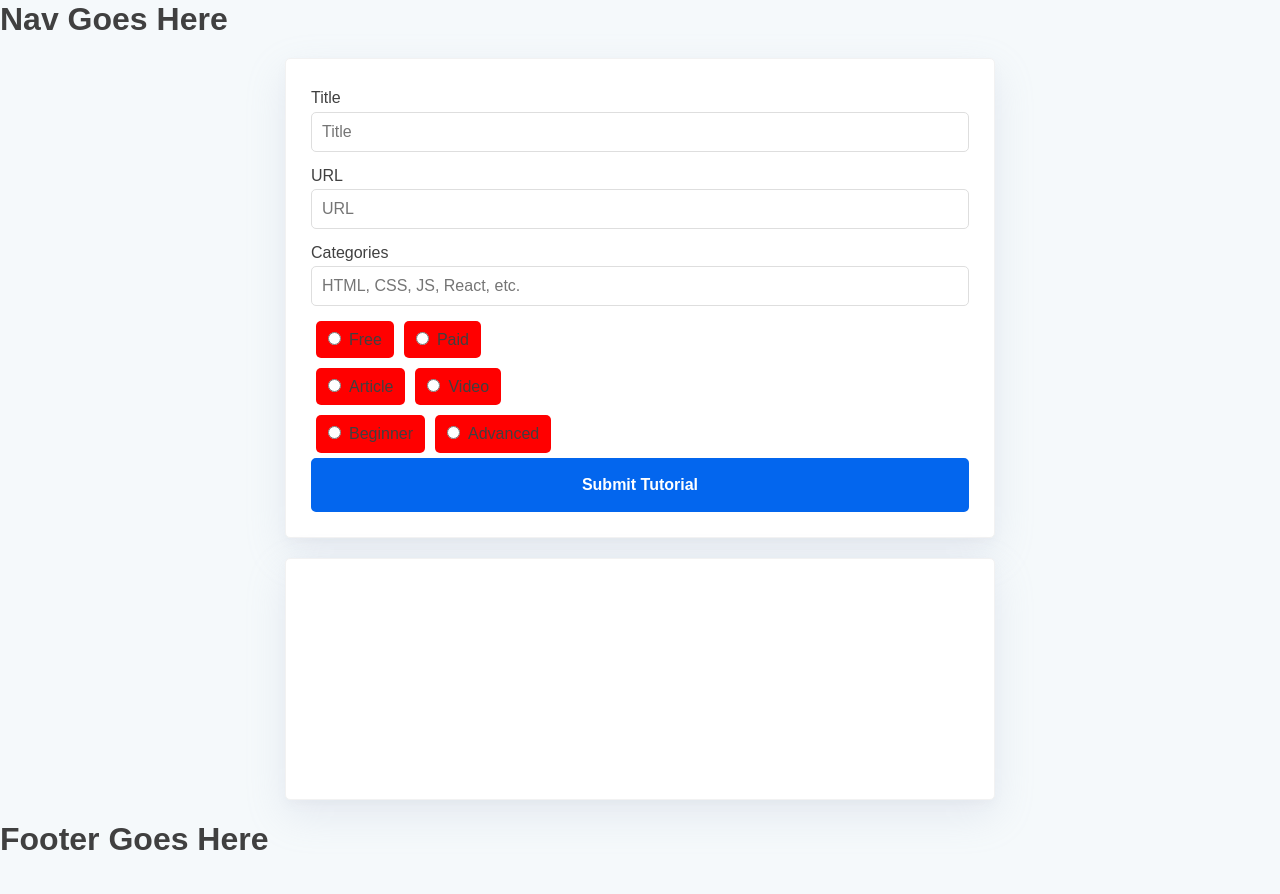
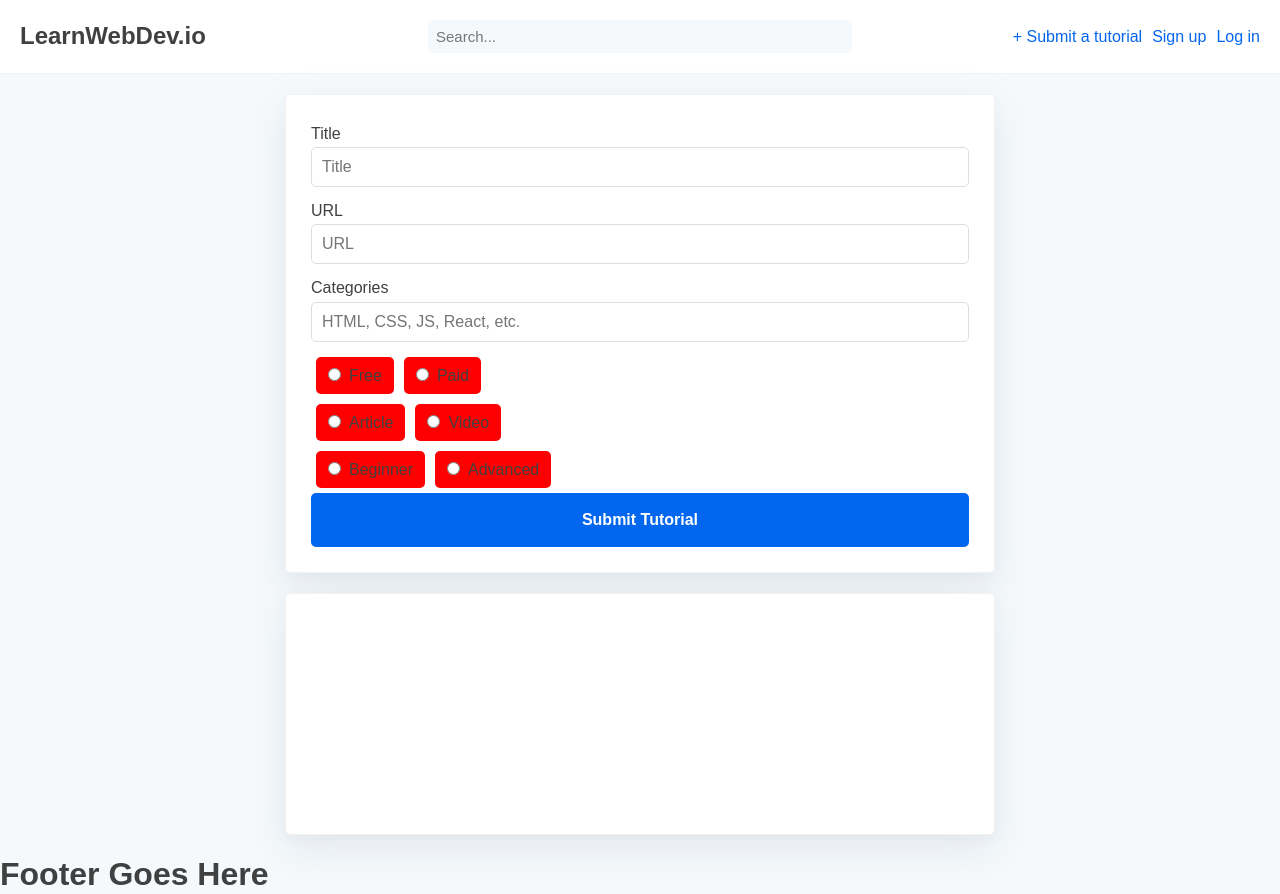
Before and after one commit to CollinDaugherty/learnwebdev, a React (Create React App) app: page / in a window 1280 px wide. Before the commit the page ends 858 px from the top, so only its background shows below. Built offline with nearby package versions, Linux system fonts and the light colour scheme.

Commit message:
navbar styling

```diff
--- a/src/App.js
+++ b/src/App.js
@@ -3,7 +3,7 @@ import { ThemeProvider } from 'styled-components';
 import * as theme from './components/styles/Variables';
 import { GlobalStyle } from './components/styles/GlobalStyle';
 
-import Nav from './components/Nav';
+import Navbar from './components/Navbar';
 import MainContent from './components/MainContent';
 import Footer from './components/Footer';
 
@@ -12,7 +12,7 @@ class App extends Component {
     return (
       <ThemeProvider theme={theme}>
         <div>
-          <Nav />
+          <Navbar />
           <MainContent />
           <Footer />
           <GlobalStyle />
--- a/src/components/Nav.js
+++ /dev/null
@@ -1,13 +0,0 @@
-import React, { Component } from 'react';
-
-class Nav extends Component {
-  render() {
-    return (
-      <div>
-        <h1>Nav Goes Here</h1>
-      </div>
-    );
-  }
-}
-
-export default Nav;
--- /dev/null
+++ b/src/components/Navbar.js
@@ -0,0 +1,63 @@
+import React, { Component } from 'react';
+import styled from 'styled-components';
+
+const Nav = styled.nav`
+  display: flex;
+  align-items: center;
+  border-bottom: 1px solid #f2f2f2;
+  background: ${props => props.theme.color.bg};
+  //box-shadow: ${props => props.theme.boxShadow};
+  padding: 2rem;
+
+  h1 {
+    flex: 1;
+  }
+
+  input[type=text] {
+    flex: 1;
+    border: none;
+    border-radius: ${props => props.theme.border.borderRadius};
+    background: ${props => props.theme.color.alternateBg};
+    padding: 0.8rem;
+    font-size: 1.5rem;
+
+    &:focus {
+      color: ${props => props.theme.color.primary};
+    }
+  }
+
+  ul {
+    flex: 1;
+    text-align: right;
+    list-style-type: none;
+
+    li {
+      display: inline-block;
+      margin-left: 1rem;
+    }
+  }
+`;
+
+class Navbar extends Component {
+  render() {
+    return (
+      <Nav>
+        <h1>LearnWebDev.io</h1>
+        <input type='text' placeholder='Search...' />
+        <ul>
+          <li>
+            <a href='/'>+ Submit a tutorial</a>
+          </li>
+          <li>
+            <a href='/'>Sign up</a>
+          </li>
+          <li>
+            <a href='/'>Log in</a>
+          </li>
+        </ul>
+      </Nav>
+    );
+  }
+}
+
+export default Navbar;
--- a/src/components/styles/GlobalStyle.js
+++ b/src/components/styles/GlobalStyle.js
@@ -34,4 +34,13 @@ h5 {
   line-height: ${props => props.theme.heading.lineHeight};
 }
 
+a {
+  text-decoration: none;
+  color: ${props => props.theme.color.primary};
+
+  &:hover {
+    color: ${props => props.theme.color.primaryHover};
+  }
+}
+
 `;
--- a/src/components/styles/Variables.js
+++ b/src/components/styles/Variables.js
@@ -7,7 +7,7 @@ import { lighten, darken } from 'polished';
 export const color = {
   bg: '#fff',
   alternateBg: '#F5F9FB',
-  darkBg: '',
+  darkBg: '#24272E',
 
   primary: '#0366EE',
   secondary: '#29de7d',
```
